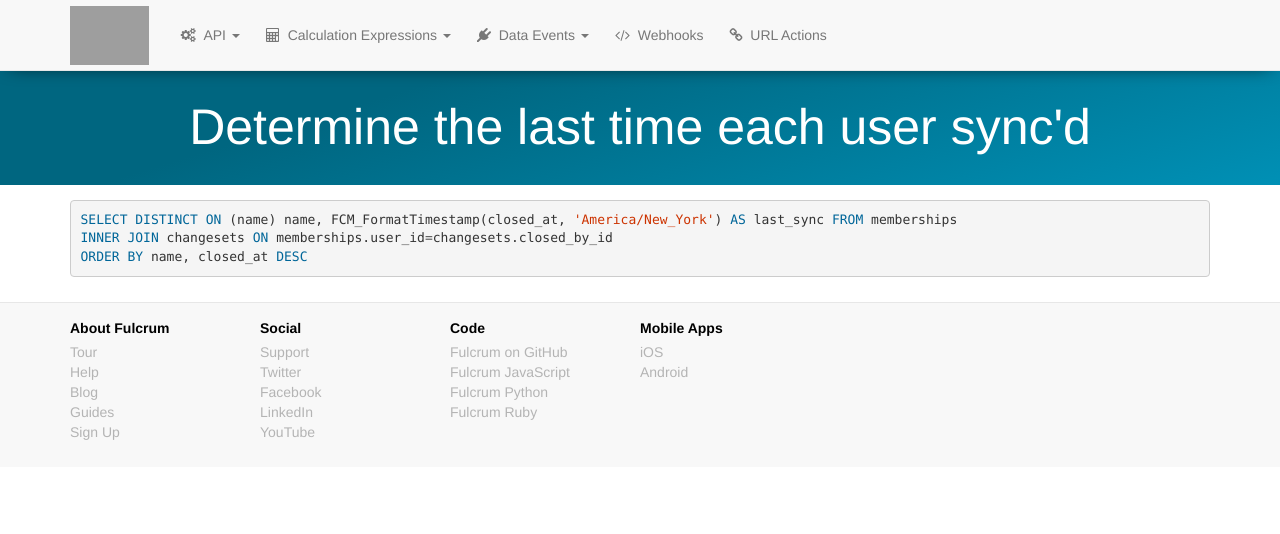
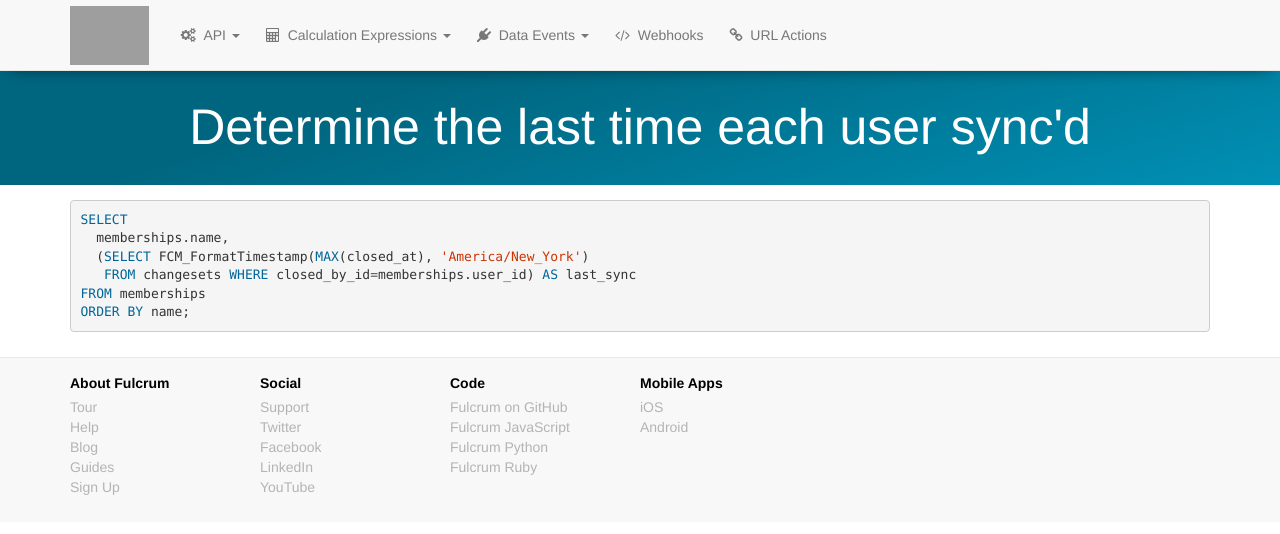
Before and after one commit to rylincoln/developer.fulcrumapp.com, a Jekyll site: the page built from _query-api-examples/determine-last-user-sync.md, in a window 1280 px wide. Shown: the top 534 px of the page. Built offline with Jekyll 4.4.1, drawn with Linux system fonts in a browser that asks for light colours; nearby versions of some CDN libraries; grey boxes are pictures that could not be loaded.

Commit message:
Restructure last sync query to use a subquery so all changesets don't have to be materialized+distinct'd

````diff
--- a/_query-api-examples/determine-last-user-sync.md
+++ b/_query-api-examples/determine-last-user-sync.md
@@ -10,7 +10,10 @@ tags:
 ---
 
 ```sql
-SELECT DISTINCT ON (name) name, FCM_FormatTimestamp(closed_at, 'America/New_York') AS last_sync FROM memberships
-INNER JOIN changesets ON memberships.user_id=changesets.closed_by_id
-ORDER BY name, closed_at DESC
+SELECT
+  memberships.name,
+  (SELECT FCM_FormatTimestamp(MAX(closed_at), 'America/New_York')
+   FROM changesets WHERE closed_by_id=memberships.user_id) AS last_sync
+FROM memberships
+ORDER BY name;
 ```
````
